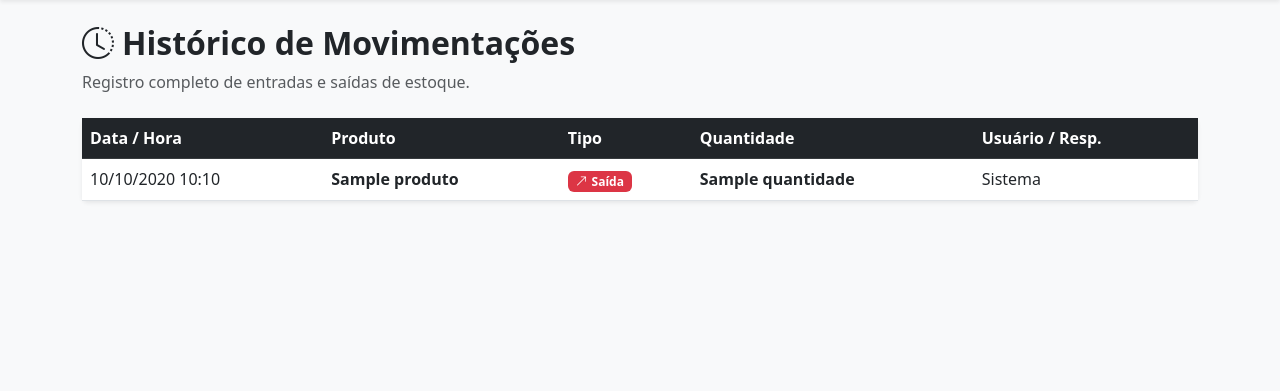
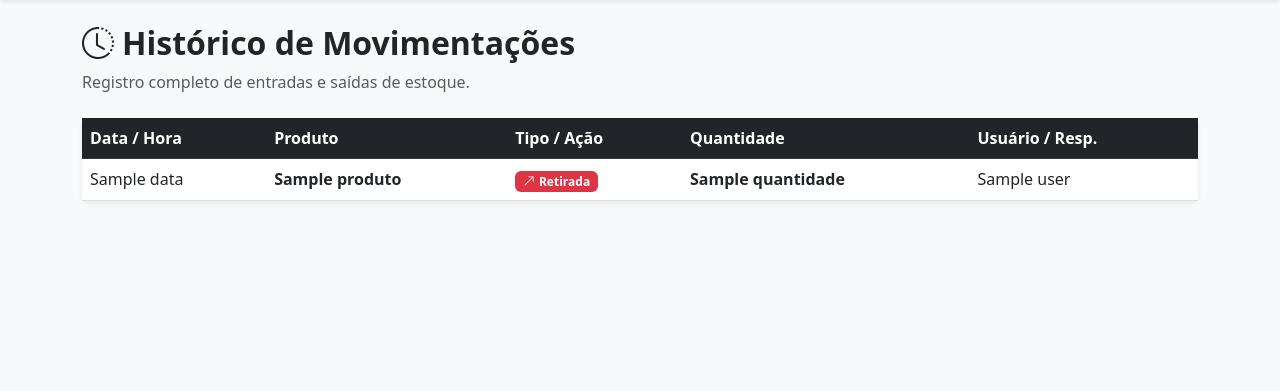
Before and after one commit to Hagane-no/Projeto-integrador-II, a Django app: template templates/historico.html in a window 1280 px wide. Shown: the part 56-447 px from the top of the page. Run offline with Django 5.2, Linux system fonts and the light colour scheme; the template is opened without the code that fills it: most values are stand-ins (such as "Sample title", 1, 10 or a date in 2020).

Commit message:
Update historico.html

```diff
--- a/templates/historico.html
+++ b/templates/historico.html
@@ -18,7 +18,7 @@
                     <tr>
                         <th>Data / Hora</th>
                         <th>Produto</th>
-                        <th>Tipo</th>
+                        <th>Tipo / Ação</th>
                         <th>Quantidade</th>
                         <th>Usuário / Resp.</th>
                     </tr>
@@ -26,17 +26,32 @@
                 <tbody>
                     {% for item in historico %}
                         <tr>
-                            <td>{{ item.data|date:"d/m/Y H:i"|default:item.data }}</td>
-                            <td class="fw-bold">{{ item.produto }}</td>
+                            <td>{{ item.data_hora|default:item.data|default:item.created_at }}</td>
+                            <td class="fw-bold">{{ item.produto.nome|default:item.produto }}</td>
                             <td>
-                                {% if item.tipo == 'Entrada' or item.tipo == 'reposicao' %}
+                                {% if item.tipo == 'Entrada' or item.tipo == 'reposicao' or item.tipo == 'E' %}
                                     <span class="badge bg-success"><i class="bi bi-arrow-down-left me-1"></i>Entrada</span>
                                 {% else %}
-                                    <span class="badge bg-danger"><i class="bi bi-arrow-up-right me-1"></i>Saída</span>
+                                    <span class="badge bg-danger"><i class="bi bi-arrow-up-right me-1"></i>Retirada</span>
                                 {% endif %}
                             </td>
-                            <td class="fw-bold">{{ item.quantidade }}</td>
-                            <td>{{ item.usuario|default:"Sistema" }}</td>
+                            <td class="fw-bold">{{ item.quantidade|default:item.qtd }}</td>
+                            <td>{{ item.usuario|default:item.user|default:"Sistema" }}</td>
+                        </tr>
+                    {% empty %}
+                        {% for item in movimentacoes %}
+                            <tr>
+                                <td>{{ item.data_hora|default:item.data|default:item.created_at }}</td>
+                                <td class="fw-bold">{{ item.produto.nome|default:item.produto }}</td>
+                                <td>
+                                    {% if item.tipo == 'Entrada' or item.tipo == 'reposicao' or item.tipo == 'E' %}
+                                        <span class="badge bg-success"><i class="bi bi-arrow-down-left me-1"></i>Entrada</span>
+                                    {% else %}
+                                        <span class="badge bg-danger"><i class="bi bi-arrow-up-right me-1"></i>Retirada</span>
+                                    {% endif %}
+                                </td>
+                                <td class="fw-bold">{{ item.quantidade|default:item.qtd }}</td>
+                                <td>{{ item.usuario|default:item.user|default:"Sistema" }}</td>
                             </tr>
                         {% empty %}
                             <tr>
@@ -46,6 +61,7 @@
                                 </td>
                             </tr>
                         {% endfor %}
+                    {% endfor %}
                 </tbody>
             </table>
         </div>
```
Lines whose indentation alone changed are shown as unchanged.
